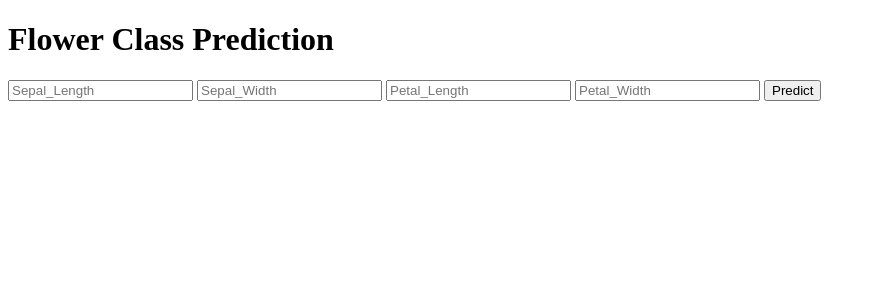
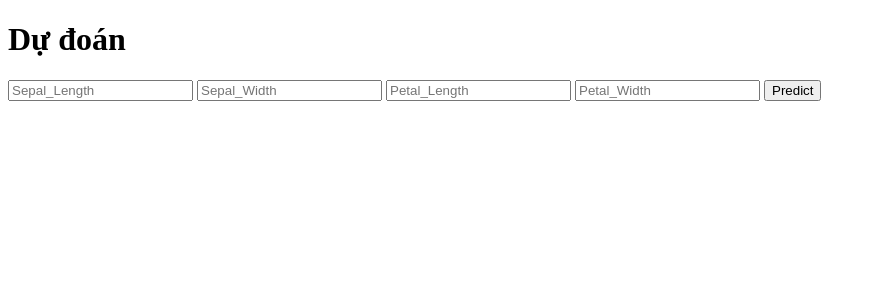
Before and after one commit to conghau2k/conghau, a Flask app: page / in a window 1280 px wide. Shown: the top 300 px of the page, without its empty margins (0-876 px from the left). Run offline with Flask 2, Linux system fonts and the light colour scheme; parts of the project's set-up code (start-up, migrations or seed data) failed here and were passed over.

Commit message:
Update index.html

```diff
--- a/templates/index.html
+++ b/templates/index.html
@@ -3,7 +3,7 @@
 <!--From https://codepen.io/frytyler/pen/EGdtg-->
 <head>
   <meta charset="UTF-8">
-  <title>ML API</title>
+  <title>B1812340</title>
   <link href='https://fonts.googleapis.com/css?family=Pacifico' rel='stylesheet' type='text/css'>
 <link href='https://fonts.googleapis.com/css?family=Arimo' rel='stylesheet' type='text/css'>
 <link href='https://fonts.googleapis.com/css?family=Hind:300' rel='stylesheet' type='text/css'>
@@ -13,7 +13,7 @@
 
 <body>
  <div class="login">
-	<h1>Flower Class Prediction</h1>
+	<h1>Dự đoán</h1>
 
      <!-- Main Input For Receiving Query to our ML -->
     <form action="{{ url_for('predict')}}"method="post">
```
